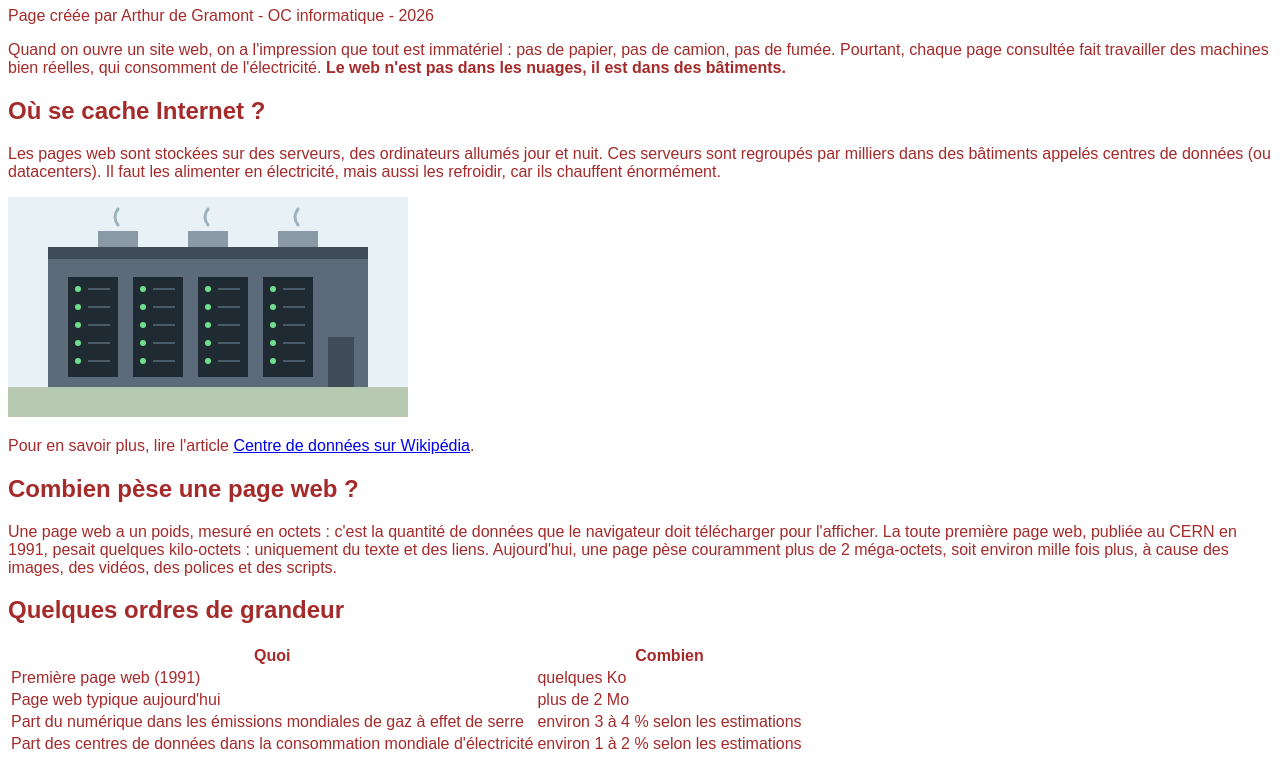
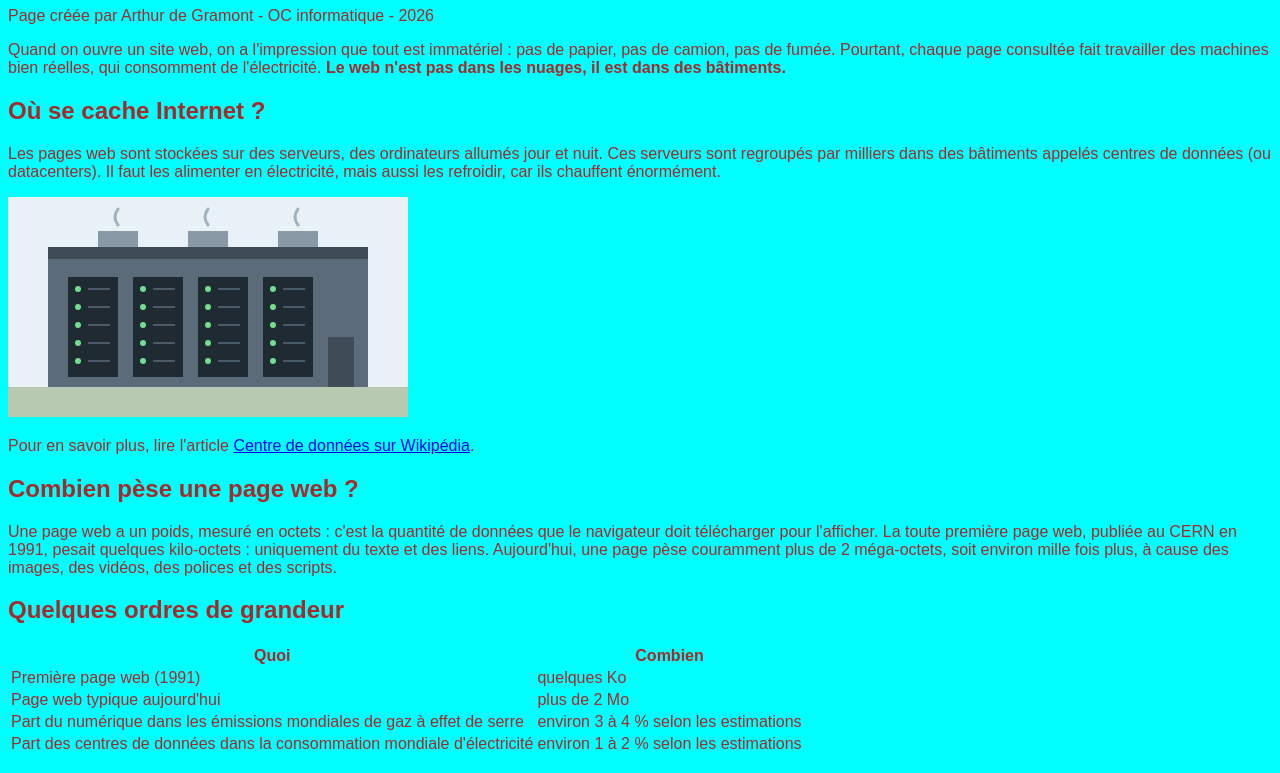
Before and after one commit to Arthur147258/d-pot-du-tp, a plain HTML site: page index.html in a window 1280 px wide. Shown: the part 73-846 px from the top of the page. Drawn offline with Linux system fonts and the light colour scheme.

Commit message:
Couleur d'arrière plan en aqua

```diff
--- a/style.css
+++ b/style.css
@@ -1,2 +1,2 @@
 /* Feuille de style de la page « Le poids caché du web » */
-body {font-family: Arial, Helvetica, sans-serif;color: brown;}
+body {font-family: Arial, Helvetica, sans-serif;color: brown;background-color: aqua;}
```
